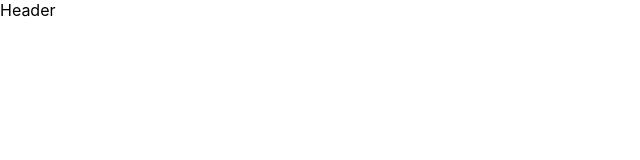
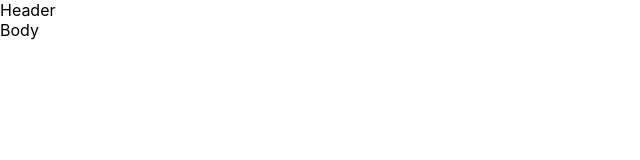
Before and after one commit to AdammmVV/mikrotasks, a React (Create React App) app: page / in a window 1280 px wide. Shown: the top 160 px of the page, without its empty margins (0-640 px from the left). Built offline with nearby package versions, Linux system fonts and the light colour scheme.

Commit message:
create Body.tsx

```diff
--- a/src/App.tsx
+++ b/src/App.tsx
@@ -1,11 +1,16 @@
 import React from 'react';
 import './App.css';
-import {Header} from "./seit/Header";
+import {Header} from "./site/Header";
+import {Body} from "./site/Body";
 
 function App() {
-  return (
-      <Header />
-  )
+    return (
+        <>
+            <Header/>
+            <Body/>
+        </>
+
+    )
 }
 
 export default App;
--- /dev/null
+++ b/src/site/Body.tsx
@@ -0,0 +1,5 @@
+export const Body = () => {
+    return (
+        <div>Body</div>
+    )
+}
--- a/src/seit/Header.tsx
+++ b/src/site/Header.tsx
@@ -1,4 +1,3 @@
-
 export const Header = () => {
     return (
         <div>Header</div>
```
